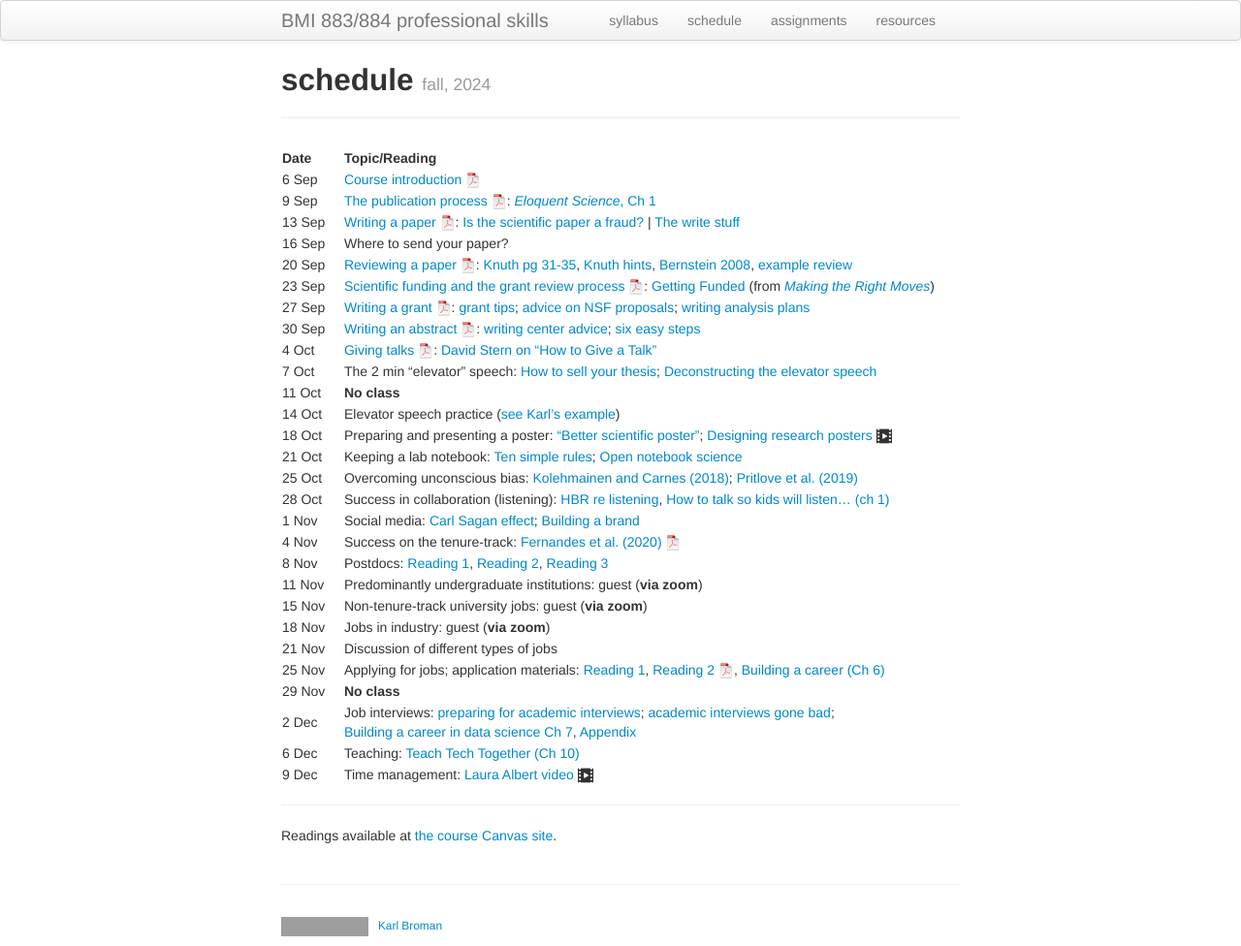
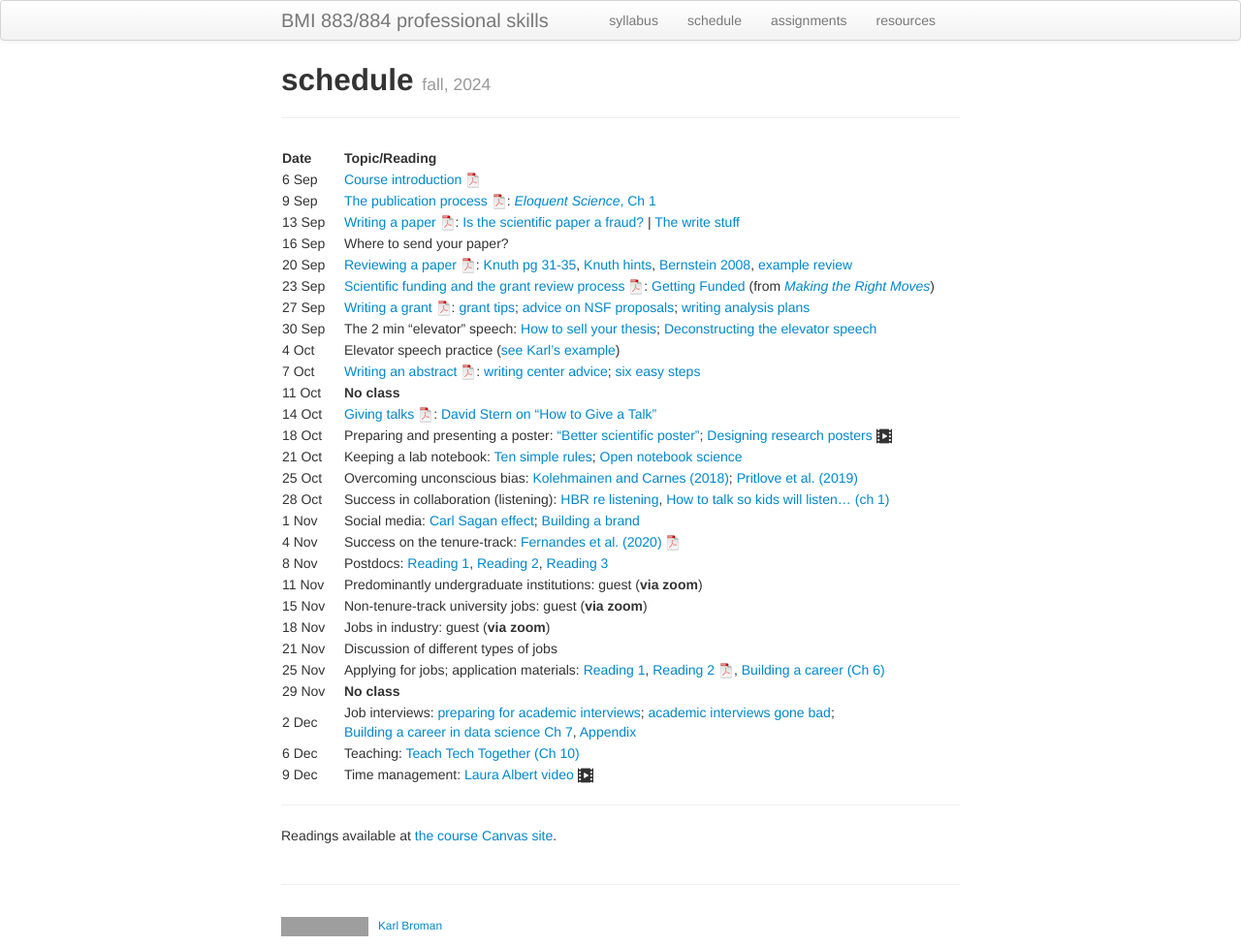
Before and after one commit to kbroman/BMI883, a Jekyll site: the page built from schedule.md, in a window 1280 px wide. Shown: the whole page at 97% size. Built offline with Jekyll 4.4.1, drawn with Linux system fonts in a browser that asks for light colours; grey boxes are pictures that could not be loaded.

Commit message:
schedule: move elevator speech earlier

```diff
--- a/schedule.md
+++ b/schedule.md
@@ -14,11 +14,11 @@ description: Schedule and readings for BMI 883/884, Biomedical data science prof
 | 20 Sep  |    | [Reviewing a paper ![slides pdf](icons/pdf-icon.png)](slides/03_reviewing.pdf): [Knuth pg 31-35](https://jmlr.csail.mit.edu/reviewing-papers/knuth_mathematical_writing.pdf), [Knuth hints](http://www.ifs.tuwien.ac.at/~silvia/research-tips/Knuth.pdf), [Bernstein 2008](https://www.markbernstein.org/elements/Reviewing.pdf), [example review](https://haldanessieve.org/2014/05/02/the-landscape-of-human-str-variation/#comment-41279) |
 | 23 Sep   |    | [Scientific funding and the grant review process ![slides pdf](icons/pdf-icon.png)](slides/04_grants.pdf): [Getting Funded](https://www.hhmi.org/sites/default/files/Educational%20Materials/Lab%20Management/Making%20the%20Right%20Moves/moves2_ch9.pdf#page=3) (from [_Making the Right Moves_](https://www.hhmi.org/science-education/programs/making-right-moves))|
 | 27 Sep   |    | [Writing a grant ![slides pdf](icons/pdf-icon.png)](slides/05_grantwriting.pdf): [grant tips](http://pages.cs.wisc.edu/~markhill/grant-tips.html); [advice on NSF proposals](https://www.cs.cmu.edu/~sfinger/advice/advice.html); [writing analysis plans](https://magazine.amstat.org/blog/2013/04/01/writingtipsfunding2013/) |
-| 30 Sep  |    | [Writing an abstract ![slides pdf](icons/pdf-icon.png)](slides/06_abstracts.pdf): [writing center advice](https://writing.wisc.edu/handbook/assignments/writing-an-abstract-for-your-research-paper/); [six easy steps](http://www.easterbrook.ca/steve/2010/01/how-to-write-a-scientific-abstract-in-six-easy-steps/) |
-| 4 Oct  |    | [Giving talks ![slides pdf](icons/pdf-icon.png)](slides/07_talks.pdf): [David Stern on "How to Give a Talk"](http://www.howtogiveatalk.com) |
-| 7 Oct  |    | The 2 min "elevator" speech: [How to sell your thesis](https://thesiswhisperer.com/2010/07/01/how-to-sell-your-thesis-in-3-minutes-or-less/); [Deconstructing the elevator speech](https://uclalibrary.github.io/research-tips/deconstructing-the-elevator-speech/) |
+| 30 Sep  |    | The 2 min "elevator" speech: [How to sell your thesis](https://thesiswhisperer.com/2010/07/01/how-to-sell-your-thesis-in-3-minutes-or-less/); [Deconstructing the elevator speech](https://uclalibrary.github.io/research-tips/deconstructing-the-elevator-speech/) |
+| 4 Oct  |    | Elevator speech practice ([see Karl's example](elevator_speech_example.html)) |
+| 7 Oct  |    | [Writing an abstract ![slides pdf](icons/pdf-icon.png)](slides/06_abstracts.pdf): [writing center advice](https://writing.wisc.edu/handbook/assignments/writing-an-abstract-for-your-research-paper/); [six easy steps](http://www.easterbrook.ca/steve/2010/01/how-to-write-a-scientific-abstract-in-six-easy-steps/) |
 | 11 Oct  |    |  **No class** |
-| 14 Oct  |    | Elevator speech practice ([see Karl's example](elevator_speech_example.html)) |
+| 14 Oct  |    | [Giving talks ![slides pdf](icons/pdf-icon.png)](slides/07_talks.pdf): [David Stern on "How to Give a Talk"](http://www.howtogiveatalk.com) |
 | 18 Oct  |    | Preparing and presenting a poster: ["Better scientific poster"](https://www.insidehighered.com/news/2019/06/24/theres-movement-better-scientific-posters-are-they-really-better); [Designing research posters ![video icon](icons/video-icon.png)](https://www.youtube.com/watch?v=XDJeSj7u488) |
 | 21 Oct   |   | Keeping a lab notebook: [Ten simple rules](https://doi.org/10.1371/journal.pcbi.1004385); [Open notebook science](https://crastina.se/open-notebook-science-the-carl-boettiger-interview-2/)  |
 | 25 Oct   |   | Overcoming unconscious bias: [Kolehmainen and Carnes (2018)](https://doi.org/10.1161/CIRCULATIONAHA.117.031295); [Pritlove et al. (2019)](https://doi.org/10.1016/S0140-6736(18)32267-0) |
```
